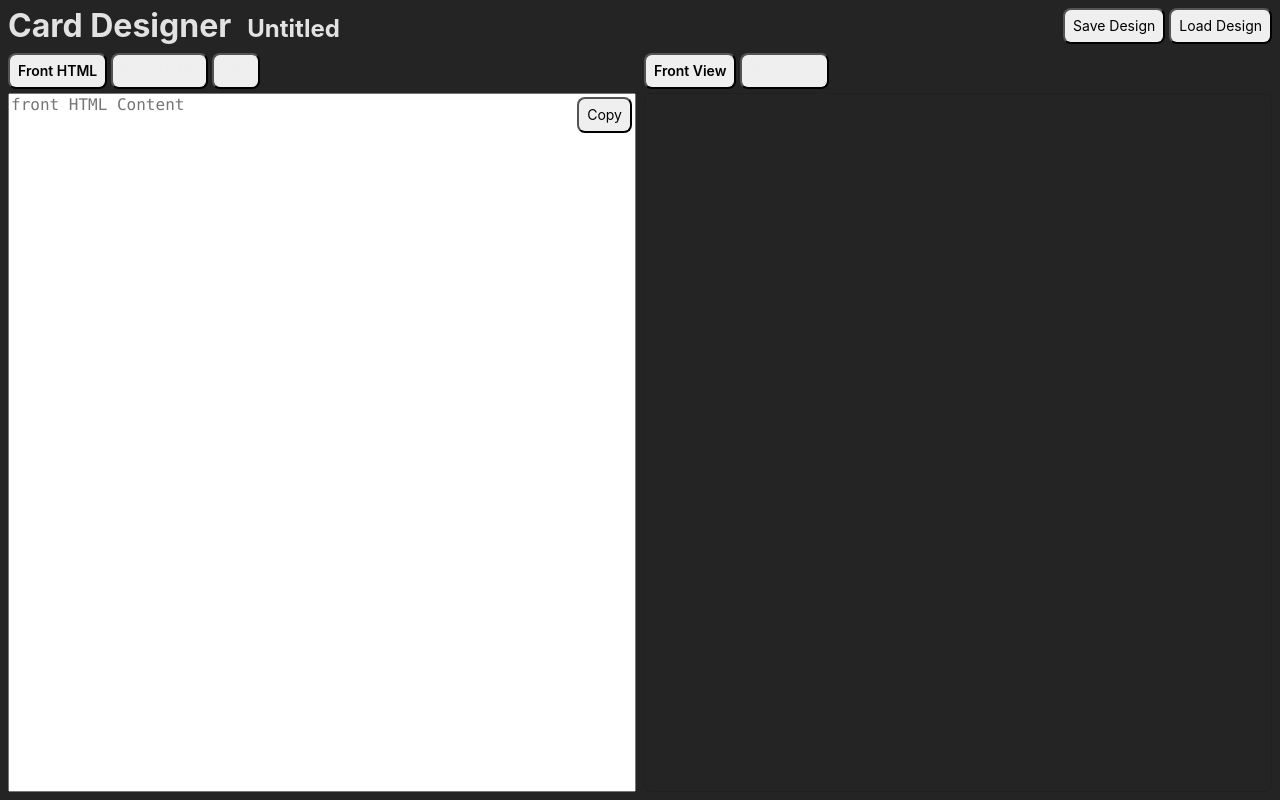
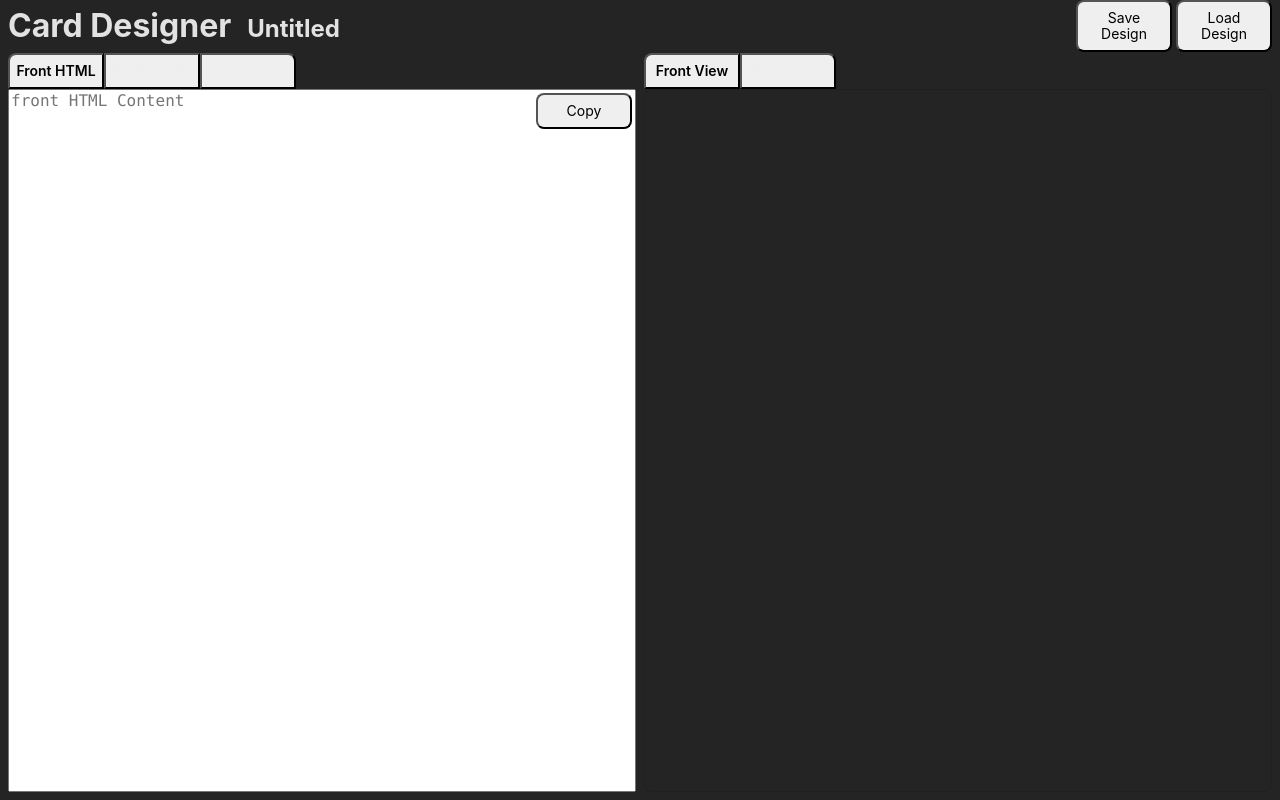
Before and after one commit to avidrucker/anki-card-test-1, a React (Vite) app: page / in a window 1280 px wide. Built offline with nearby package versions, Linux system fonts and the light colour scheme.

Commit message:
fix tabs btns to look more tab-like

```diff
--- a/src/App.jsx
+++ b/src/App.jsx
@@ -3,8 +3,8 @@ import './App.css'
 
 const STYLE_SHEET_2 = 1;  // Index of the second style sheet in the document
 
-const MENU_BTN_STYLE = "f6 link dim br3 ph2 pv2 ml1 dib"
-const BTN_STYLE = "f6 link dim br3 ph2 pv2 mb1 mr1 dib";
+const MENU_BTN_STYLE = "f6 link dim br3 w35 pv2 ml1 dib"
+const BTN_STYLE = "f6 link dim br3 w35 pv2 dib";
 const ACTIVE_BTN_STYLE = "fw6";
 const INACTIVE_BTN_STYLE = "light-gray";
 const CARD_STYLE = "br3 ba b--black-10";
@@ -208,16 +208,16 @@ function App() {
           <div className="tabs">
             <button onClick={() => handleTabChange('frontHtml')}
               className={activeTab === 'frontHtml' ?
-                ACTIVE_BTN_STYLE + " " + BTN_STYLE :
-                INACTIVE_BTN_STYLE + " " + BTN_STYLE}>Front HTML</button>
+                ACTIVE_BTN_STYLE + " " + BTN_STYLE + " br3--btn-l" :
+                INACTIVE_BTN_STYLE + " " + BTN_STYLE + " br3--btn-l"}>Front HTML</button>
             <button onClick={() => handleTabChange('backHtml')}
               className={activeTab === 'backHtml' ?
-                ACTIVE_BTN_STYLE + " " + BTN_STYLE :
-                INACTIVE_BTN_STYLE + " " + BTN_STYLE}>Back HTML</button>
+                ACTIVE_BTN_STYLE + " " + BTN_STYLE + " br3--btn-m" :
+                INACTIVE_BTN_STYLE + " " + BTN_STYLE + " br3--btn-m"}>Back HTML</button>
             <button onClick={() => handleTabChange('cardCss')}
               className={activeTab === 'cardCss' ?
-                ACTIVE_BTN_STYLE + " " + BTN_STYLE :
-                INACTIVE_BTN_STYLE + " " + BTN_STYLE}>CSS</button>
+                ACTIVE_BTN_STYLE + " " + BTN_STYLE + " br3--btn-r" :
+                INACTIVE_BTN_STYLE + " " + BTN_STYLE + " br3--btn-r"}>CSS</button>
           </div>
           <div className="relative w-100 flex-auto flex flex-column">
             <button onClick={copyToClipboard}
@@ -237,8 +237,8 @@ function App() {
         </div>
         <div className="card-display w-50 flex flex-column pl1">
           <div className="view-tabs">
-            <button onClick={() => handleViewChange('front')} className={viewSide === 'front' ? `active ${ACTIVE_BTN_STYLE + " " + BTN_STYLE}` : `${INACTIVE_BTN_STYLE + " " + BTN_STYLE}`}>Front View</button>
-            <button onClick={() => handleViewChange('back')} className={viewSide === 'back' ? `active ${ACTIVE_BTN_STYLE + " " + BTN_STYLE}` : `${INACTIVE_BTN_STYLE + " " + BTN_STYLE}`}>Back View</button>
+            <button onClick={() => handleViewChange('front')} className={viewSide === 'front' ? `active ${ACTIVE_BTN_STYLE + " " + BTN_STYLE + " br3--btn-l "}` : `${INACTIVE_BTN_STYLE + " " + BTN_STYLE + " br3--btn-l"}`}>Front View</button>
+            <button onClick={() => handleViewChange('back')} className={viewSide === 'back' ? `active ${ACTIVE_BTN_STYLE + " " + BTN_STYLE + " br3--btn-r "}` : `${INACTIVE_BTN_STYLE + " " + BTN_STYLE + " br3--btn-r"}`}>Back View</button>
           </div>
           <div className="card-container flex-auto flex flex-column">
             <div className={`card flex-auto overflow-y-auto ${CARD_STYLE}`} dangerouslySetInnerHTML={{ __html: viewSide === 'front' ? frontHtml : backHtml }} />
--- a/src/index.css
+++ b/src/index.css
@@ -19,3 +19,19 @@
 .resize-none {
   resize: none !important;
 }
+
+.br3--btn-m {
+  border-radius: 0rem;
+}
+
+.br3--btn-r {
+  border-radius: 0rem 0.5rem 0rem 0rem;
+}
+
+.br3--btn-l {
+  border-radius: 0.5rem 0rem 0rem 0rem;
+}
+
+.w35 {
+  width: 6rem;
+}
```
